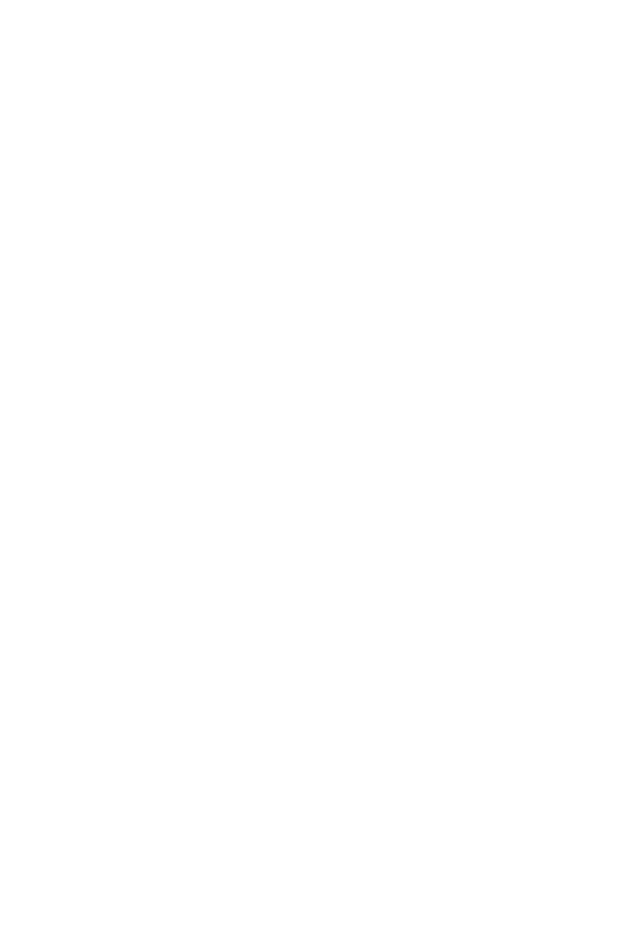
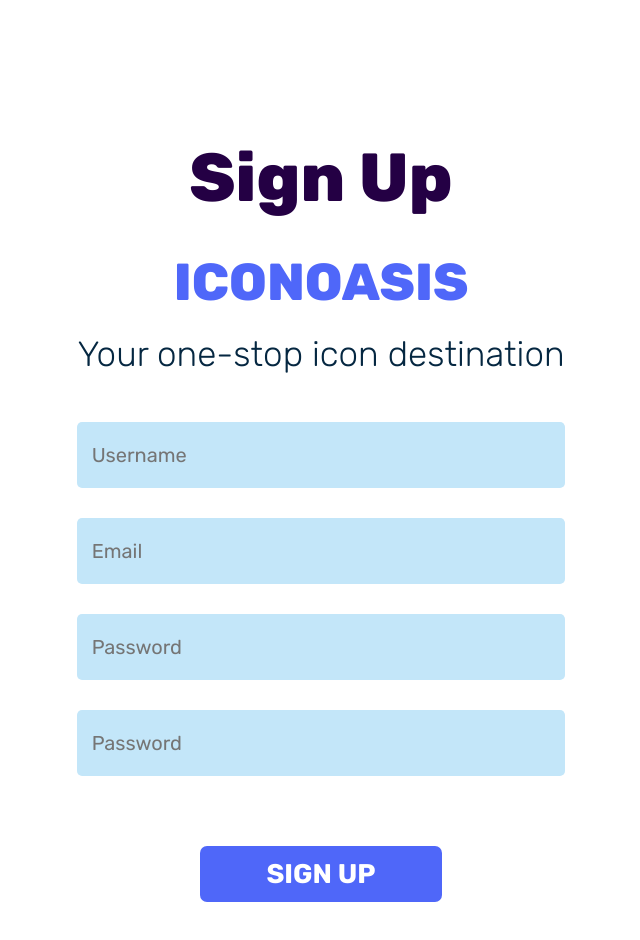
Before and after one commit to Akin125/iconoasis, a React (Create React App) app: page /#/signup in a window 1280 px wide. Before the commit this address had no page. Shown: the top 940 px of the page, without its empty margins (319-959 px from the left). Before the commit the page ends 800 px from the top, so only its background shows below. Built offline with nearby package versions, Linux system fonts and the light colour scheme; sample sign-in values are in the browser's storage.

Commit message:
final commit

```diff
--- a/src/App.js
+++ b/src/App.js
@@ -1,5 +1,6 @@
 import { HashRouter as Router, Route, Routes } from "react-router-dom";
 import Home from "./component/Home";
+import SignUp from "./component/SignUp/SignUp";
 import Login from "./component/Login/Login";
 
 function App() {
@@ -7,6 +8,7 @@ function App() {
       <Router>
           <Routes>
               <Route exact  path ="/" element={<Home/>} />
+              <Route exact  path ="/signup" element={<SignUp/>} />
               <Route exact  path ="/login" element={<Login/>} />
           </Routes>
       </Router>
--- a/src/component/Login/Login.js
+++ b/src/component/Login/Login.js
@@ -1,14 +1,14 @@
 import React, {useEffect, useState} from "react";
-import './LoginStyles.css'
+import '../SignUp/SignUpStyles.css'
 
 
 function Login(){
     const[loginForm, setLoginForm] = useState(()=> JSON.parse(localStorage.getItem("LoginData"))||
         {
-            UserName: "",
-            Email: "",
+            // UserName: "",
+            Email_Username: "",
             password: "",
-            ConfirmPassword: ""
+            // ConfirmPassword: ""
         }
     )
 
@@ -42,6 +42,7 @@ function Login(){
 
     return(
         <div className='loginContainer1'>
+            <div className="Name-1">LOGIN</div>
             <div className='loginContainer2'>
                 <div className="top-section">
                     <div className="Name">ICONOASIS</div>
@@ -50,15 +51,15 @@ function Login(){
 
                 <form onSubmit={handleSubmit}>
 
-        <input type="text" placeholder='Username' required={true} onChange={handleChange} name='UserName' value={loginForm.UserName}/>
+                    {/*<input type="text" placeholder='Username' required={true} onChange={handleChange} name='UserName' value={loginForm.UserName}/>*/}
 
-        <input type="email" placeholder='Email' required={true}  onChange={handleChange}  name='Email' value={loginForm.Email}/>
+                    <input type="text" placeholder='Email/Username' required={true}  onChange={handleChange}  name='Email_Username' value={loginForm.Email_Username}/>
 
                     <input type="password" placeholder='Password' required={true}  onChange={handleChange} name='password' value={loginForm.password}/>
 
-        <input type="password" placeholder='Password' required={true} onChange={handleChange}  name='ConfirmPassword' value={loginForm.ConfirmPassword}/>
+                    {/*<input type="password" placeholder='Password' required={true} onChange={handleChange}  name='ConfirmPassword' value={loginForm.ConfirmPassword}/>*/}
 
-          <div><button className="submit"> SIGN UP</button></div>
+                    <div><button className="submit">LOGIN</button></div>
                 </form>
             </div>
         </div>
--- a/src/component/NavBar/Navbar.js
+++ b/src/component/NavBar/Navbar.js
@@ -7,7 +7,7 @@ export default function NavBar(){
             <div className="nav">ICONOASIS</div>
 
             <div className="user">
-                UserName<Link to='login'className=''><span>Sign out</span></Link>
+                UserName<Link to='/'className='ss'><span>Sign out</span></Link>
             </div>
         </div>
     )
--- /dev/null
+++ b/src/component/SignUp/SignUp.js
@@ -0,0 +1,69 @@
+import React, {useEffect, useState} from "react";
+import './SignUpStyles.css'
+
+
+function SignUp(){
+    const[loginForm, setLoginForm] = useState(()=> JSON.parse(localStorage.getItem("SignUpData"))||
+        {
+            UserName: "",
+            Email: "",
+            password: "",
+            ConfirmPassword: ""
+        }
+    )
+
+    useEffect(
+        function (){
+            return(
+                localStorage.setItem("SignUpData", JSON.stringify(loginForm))
+            )
+        },
+        [loginForm]
+    )
+
+
+
+    function handleSubmit(event){
+        event.preventDefault() //to remove the url log
+        alert("Accepted!")
+    }
+
+    function handleChange(event){
+       const {name , value} = event.target;
+
+       setLoginForm(prevState => (
+           {
+            ...prevState,
+               [name] : value
+           })
+       )
+
+    }
+
+  return(
+      <div className='loginContainer1'>
+          <div className="Name-1">Sign  Up</div>
+      <div className='loginContainer2'>
+      <div className="top-section">
+        <div className="Name">ICONOASIS</div>
+        <div className="text">Your one-stop icon destination</div>
+      </div>
+
+      <form onSubmit={handleSubmit}>
+
+        <input type="text" placeholder='Username' required={true} onChange={handleChange} name='UserName' value={loginForm.UserName}/>
+
+        <input type="email" placeholder='Email' required={true}  onChange={handleChange}  name='Email' value={loginForm.Email}/>
+
+        <input type="password" placeholder='Password' required={true}  onChange={handleChange} name='password' value={loginForm.password}/>
+
+        <input type="password" placeholder='Password' required={true} onChange={handleChange}  name='ConfirmPassword' value={loginForm.ConfirmPassword}/>
+
+          <div><button className="submit"> SIGN UP</button></div>
+      </form>
+      </div>
+      </div>
+  )
+}
+
+export default SignUp;
--- a/src/component/Login/LoginStyles.css
+++ b/src/component/SignUp/SignUpStyles.css
@@ -1,18 +1,31 @@
-.loginContainer1{
-    margin-top: 5%;
+.loginContainer1 {
+    margin-top: 12%;
     display: flex;
     justify-content: center;
     text-align: center;
     margin-bottom: 5%;
+    flex-direction: column;
+    align-items: center;
 }
 
 .Name{
+    margin-top: 30px;
+    font-family: 'Rubik';
+    font-style: normal;
+    font-weight: 800;
+    font-size: 33px;
+    line-height: 47px;
+    color: #4f67f9;
+    margin-bottom: 10px;
+}
+
+.Name-1{
     font-family: 'Rubik';
     font-style: normal;
     font-weight: 800;
     font-size: 40px;
     line-height: 47px;
-    color: #4f67f9;
+    color: #240044;
     margin-bottom: 10px;
 }
 
@@ -72,9 +85,20 @@ form input{
 
 
 @media (min-width: 760px) {
-    .Name{
+
+    .Name-1 {
+        font-family: 'Rubik';
+        font-style: normal;
         font-weight: 800;
-        font-size: 70.0341px;
+        font-size: 68px;
+        line-height: 47px;
+        color: #240044;
+        margin-bottom: 10px;
+    }
+
+    .Name {
+        font-weight: 800;
+        font-size: 52.0341px;
         line-height: 83px;
     }
 
--- a/src/index.css
+++ b/src/index.css
@@ -7,6 +7,20 @@ body {
   font-family: 'Rubik';
   background-repeat: no-repeat;
   background-position: bottom;
+}
+
+.ss{
+  color: #03abfe;
+  text-decoration: none;
+  text-underline: none;
+}
+
+.ss:focus{
+  color: #4f67f9;
+}
+
+.ss:hover{
+  color: white;
 }
 
 .nav{
```
Lines whose indentation alone changed are shown as unchanged.
